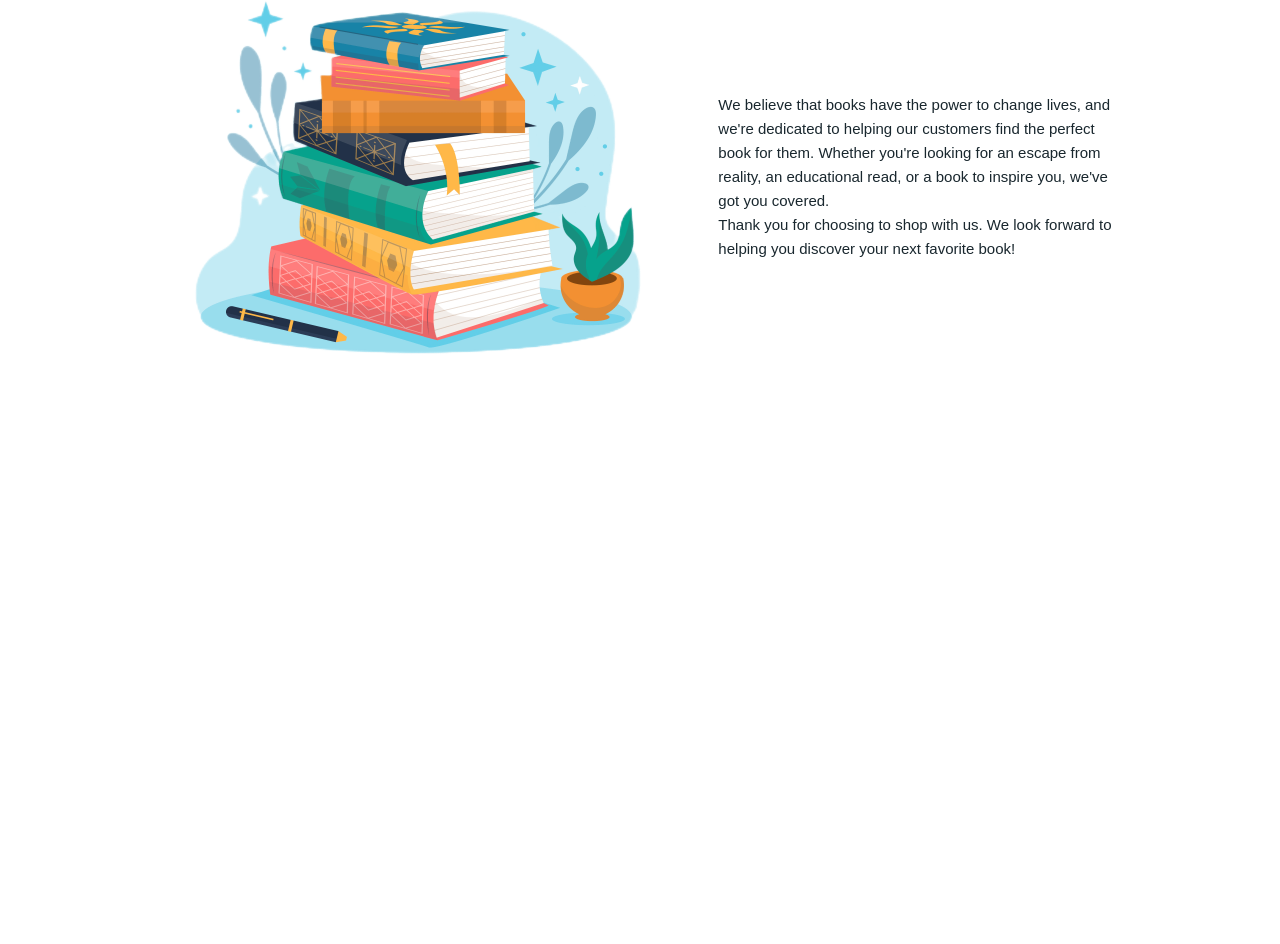
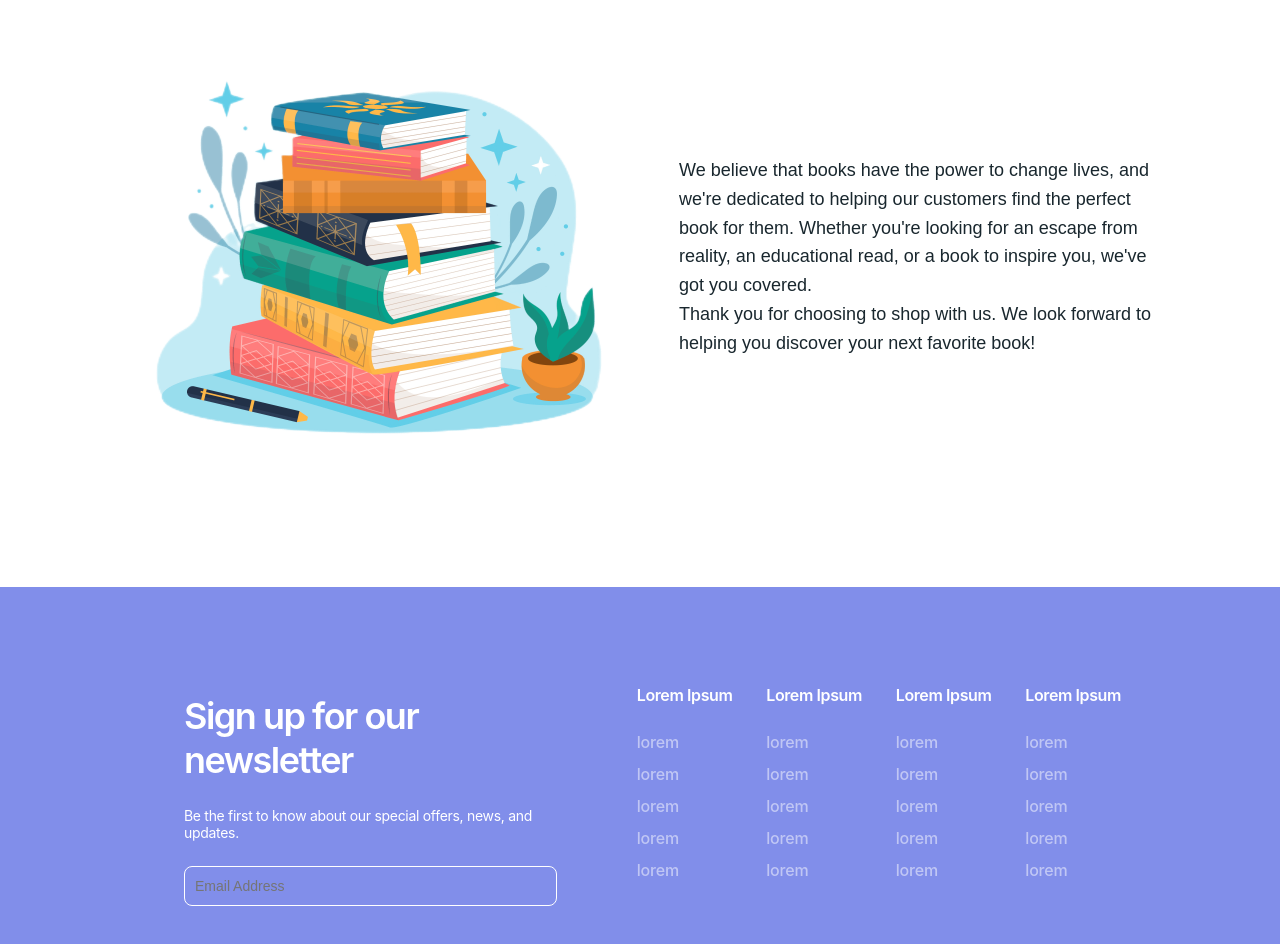
Before and after one commit to ZamirZhiianbekov/bookShop, a React (Create React App) app: page /Books in a window 1280 px wide. Shown: the part 930-1874 px from the top of the page. Before the commit the page ends 1357 px from the top, so only its background shows below. Built offline with nearby package versions, Linux system fonts and the light colour scheme; a web font is replaced by a local one.

Commit message:
add Footerss

```diff
--- a/src/components/Footer/index.js
+++ b/src/components/Footer/index.js
@@ -1,9 +1,55 @@
 import React from 'react';
+import '../../style/Footer.scss'
 
 const Footer = () => {
     return (
-        <div>
-
+        <div id="footer">
+            <div className="container">
+                <div className="footer">
+                    <div className="footer--tittle">
+                        <div className="footer--tittle__email">
+                            <h1>Sign up for our newsletter</h1>
+                            <p>Be the first to know about our special offers, news, and updates.</p>
+                            <input type="text" placeholder="Email Address"/>
+                            <button>Sign Up</button>
+                        </div>
+                        <div className="footer--tittle__text">
+                            <div className="footer--tittle__text--little">
+                                <h1>Lorem Ipsum</h1>
+                                <a href="#">lorem</a>
+                                <a href="#">lorem</a>
+                                <a href="#">lorem</a>
+                                <a href="#">lorem</a>
+                                <a href="#">lorem</a>
+                            </div>
+                            <div className="footer--tittle__text--little">
+                                <h1>Lorem Ipsum</h1>
+                                <a href="#">lorem</a>
+                                <a href="#">lorem</a>
+                                <a href="#">lorem</a>
+                                <a href="#">lorem</a>
+                                <a href="#">lorem</a>
+                            </div>
+                            <div className="footer--tittle__text--little">
+                                <h1>Lorem Ipsum</h1>
+                                <a href="#">lorem</a>
+                                <a href="#">lorem</a>
+                                <a href="#">lorem</a>
+                                <a href="#">lorem</a>
+                                <a href="#">lorem</a>
+                            </div>
+                            <div className="footer--tittle__text--little">
+                                <h1>Lorem Ipsum</h1>
+                                <a href="#">lorem</a>
+                                <a href="#">lorem</a>
+                                <a href="#">lorem</a>
+                                <a href="#">lorem</a>
+                                <a href="#">lorem</a>
+                            </div>
+                        </div>
+                    </div>
+                </div>
+            </div>
         </div>
     );
 };
--- a/src/style/AboutUs.scss
+++ b/src/style/AboutUs.scss
@@ -1,22 +1,25 @@
-#AboutUs{
+#AboutUs {
   font-family: 'Public Sans', sans-serif;
+  padding: 80px 0;
 
-  .AboutUs{
+  .AboutUs {
 
-    &--us{
+    &--us {
       font-style: normal;
       font-weight: 500;
       font-size: 48px;
       line-height: 120%;
       text-align: center;
     }
-    &--lorem{
+
+    &--lorem {
       display: flex;
       align-items: center;
       justify-content: center;
-      &__page{
+
+      &__page {
         padding: 0 0 0 50px;
-        font-size: 15px;
+        font-size: 18px;
         line-height: 160%;
         color: #19272E;
       }
--- a/src/style/Footer.scss
+++ b/src/style/Footer.scss
@@ -1,3 +1,94 @@
-#Hero{
-  background: url("../img/Main image.png") cover/no-repeat center ;
+#footer {
+  background: #818EEA;
+
+  .footer {
+
+    &--tittle{
+      display: flex;
+      align-items: flex-start;
+      justify-content: space-between;
+      padding: 87px 80px;
+      &__email {
+        display: flex;
+        flex-direction: column;
+        align-items: center;
+        margin-left: 40px;
+        margin-top: 20px;
+        h1 {
+          font-weight: 600;
+          font-size: 36px;
+          line-height: 44px;
+          letter-spacing: -1.5px;
+          color: #FFFFFF;
+        }
+
+        p {
+          font-weight: 400;
+          font-size: 14px;
+          letter-spacing: -0.3px;
+          color: #FFFFFF;
+          padding: 25px 0;
+        }
+
+        input {
+          border: 1px solid #FFFFFF;
+          border-radius: 8px;
+          width: 100%;
+          height: 40px;
+          background: transparent;
+          font-weight: 400;
+          font-size: 14px;
+          color: white;
+          padding-left: 10px;
+          outline: none;
+        }
+
+        button {
+          position: absolute;
+          bottom: 12px;
+          right: 10px;
+          font-size: 14px;
+          align-items: center;
+          color: #FFFFFF;
+          border: none;
+          background: none;
+        }
+
+      }
+      &__text {
+        display: flex;
+        justify-content: space-between;
+        width: 550px;
+        margin-left: 80px;
+        &--little{
+          display: flex;
+          align-items: start;
+          flex-direction: column;
+
+          h1 {
+            margin: 10px 15px 20px 0;
+            font-weight: 600;
+            font-size: 16px;
+            line-height: 22px;
+            letter-spacing: -0.4px;
+            color: #FFFFFF;
+          }
+
+          a{
+            font-weight: 500;
+            font-size: 16px;
+            letter-spacing: -0.2px;
+            color: #FFFFFF;
+            opacity: 0.5;
+            padding: 6px 0;
+            text-decoration: none;
+          }
+        }
+
+      }
+    }
+
+
+
+  }
 }
```
